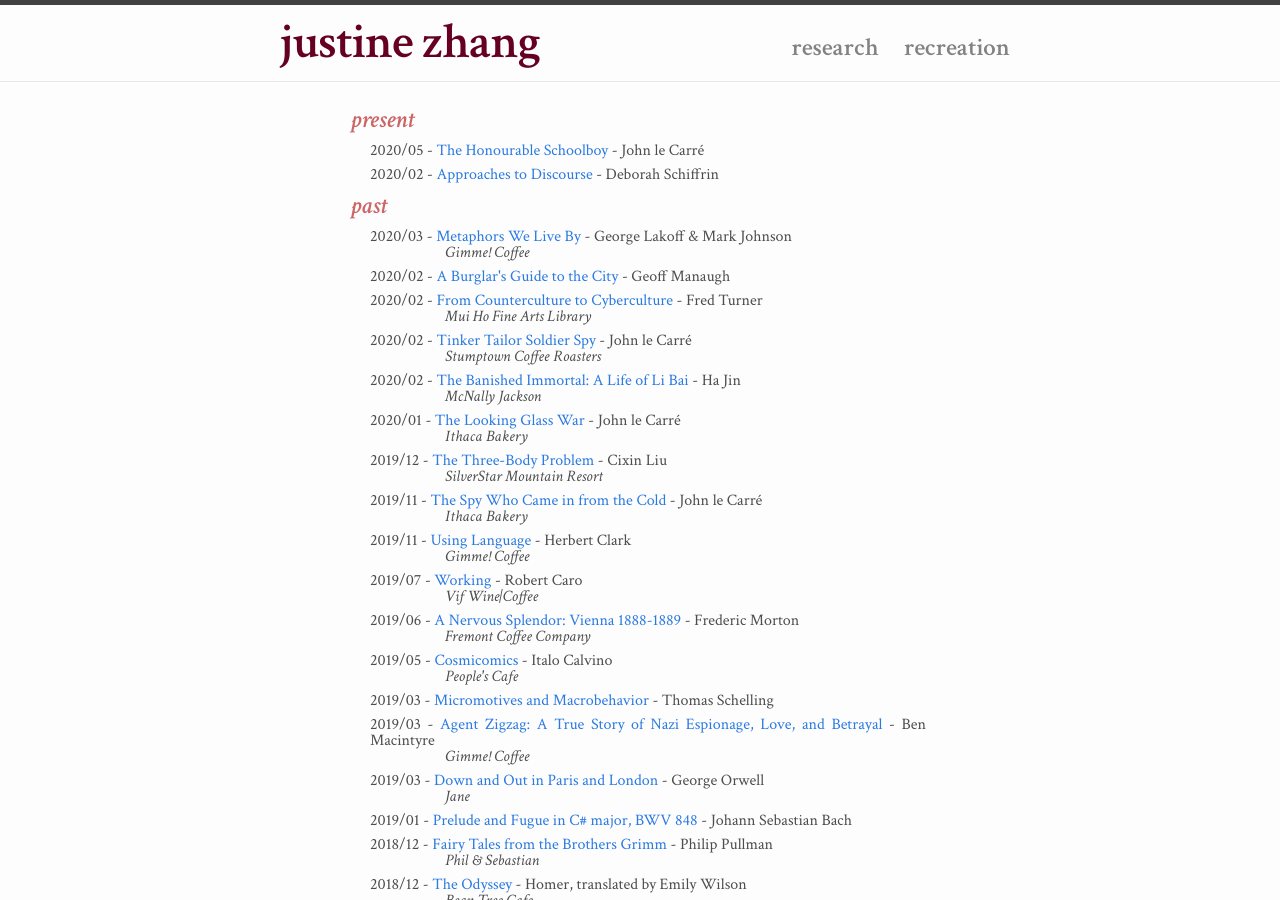
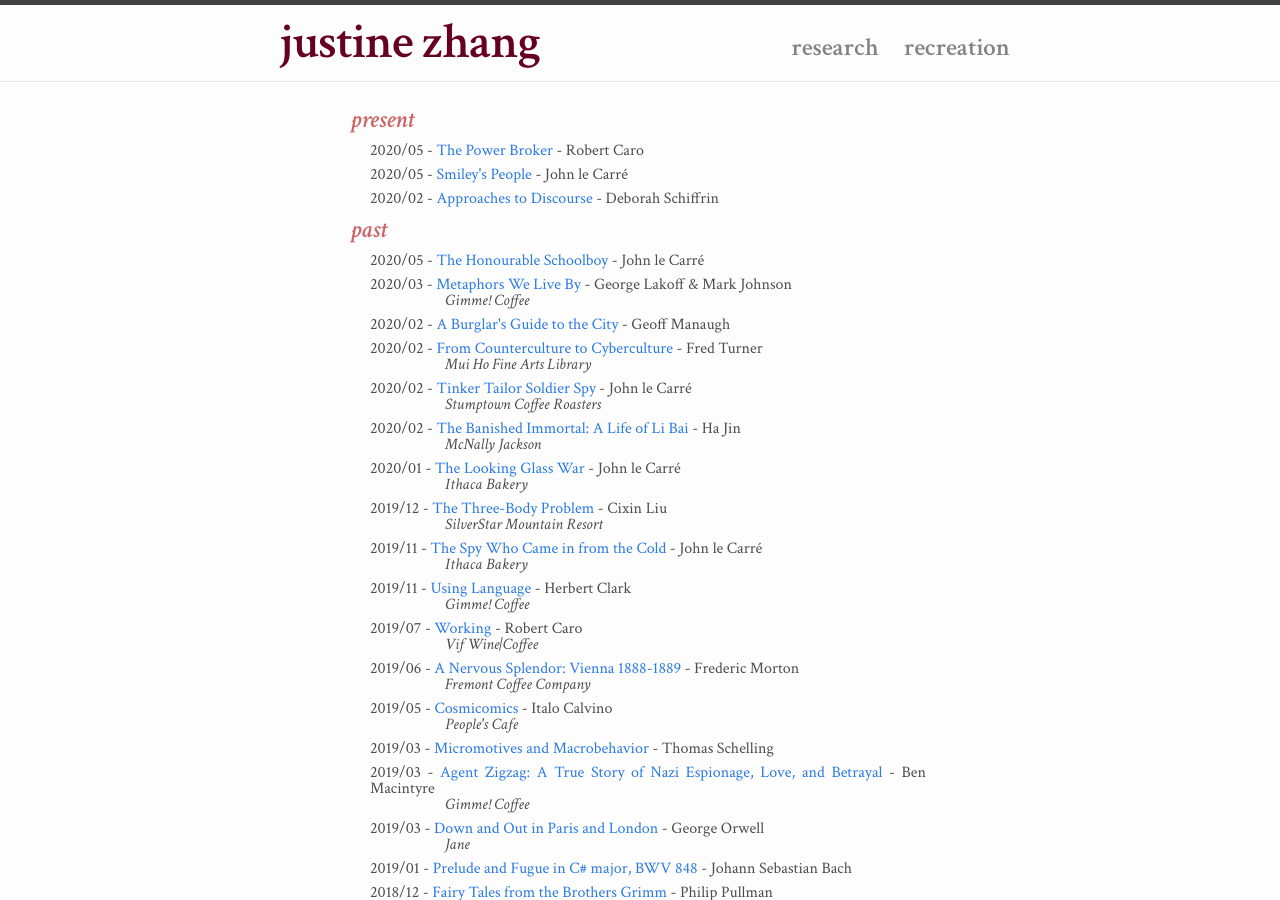
Before and after one commit to tisjune/tisjune.github.io, a Jekyll site: the page built from misc.html, in a window 1280 px wide and 900 px high. Built offline with Jekyll 4.4.1, drawn with Linux system fonts in a browser that asks for light colours; nearby versions of some CDN libraries.

Commit message:
new books

```diff
--- a/_data/consumables.yml
+++ b/_data/consumables.yml
@@ -1,10 +1,17 @@
 ## present
 ## I should redesign this to account for rereads and potential blog posts...
 
-- id: "lecarre1977schoolboy"
-  name: "The Honourable Schoolboy"
+- id: "caro1974moses"
+  name: "The Power Broker"
+  author: "Robert Caro"
+  link: "https://g.co/kgs/Zj5TAL"
+  date: "2020/05"
+  state: "present"
+
+- id: "lecarre1979smiley"
+  name: "Smiley's People"
   author: "John le Carré"
-  link: "https://g.co/kgs/DgzgoP"
+  link: "https://g.co/kgs/dzKaQS"
   date: "2020/05"
   state: "present"
 
@@ -18,6 +25,13 @@
 
 
 ## past
+
+- id: "lecarre1977schoolboy"
+  name: "The Honourable Schoolboy"
+  author: "John le Carré"
+  link: "https://g.co/kgs/DgzgoP"
+  date: "2020/05"
+  state: "past"
 
 - id: "lakoff1980metaphors"
   name: "Metaphors We Live By"
```
